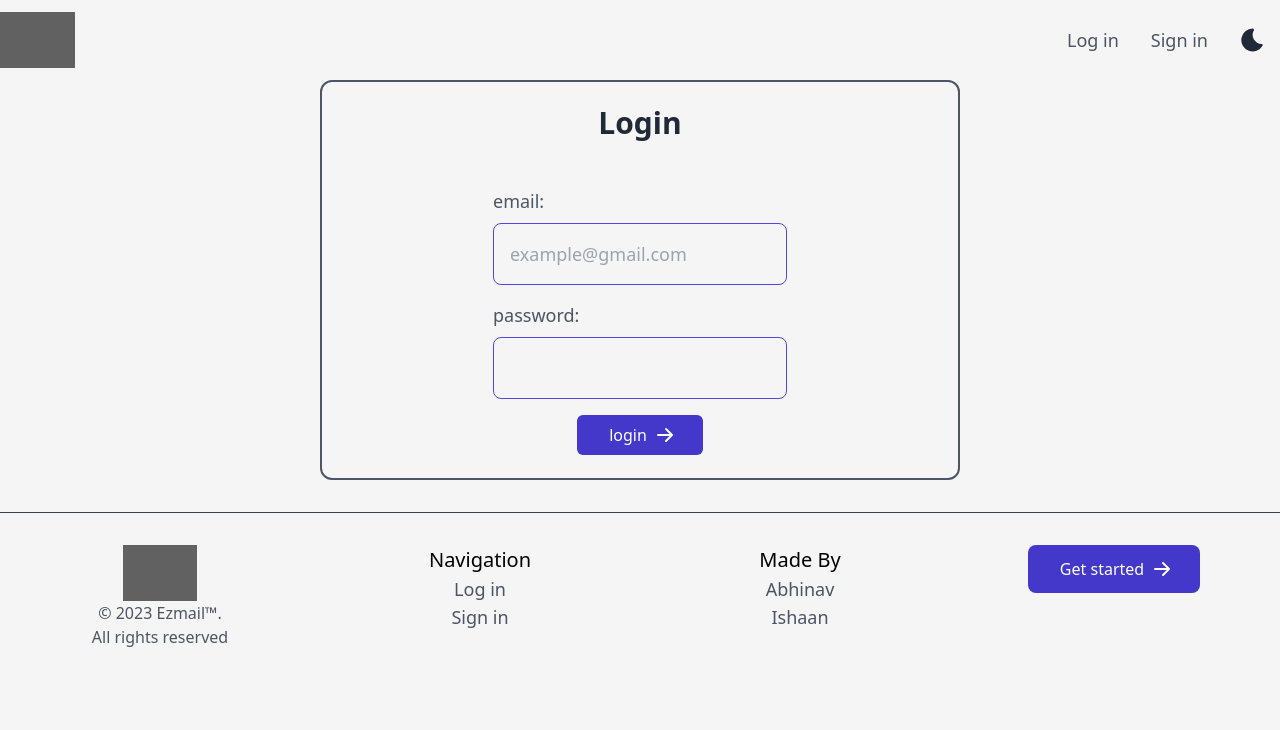
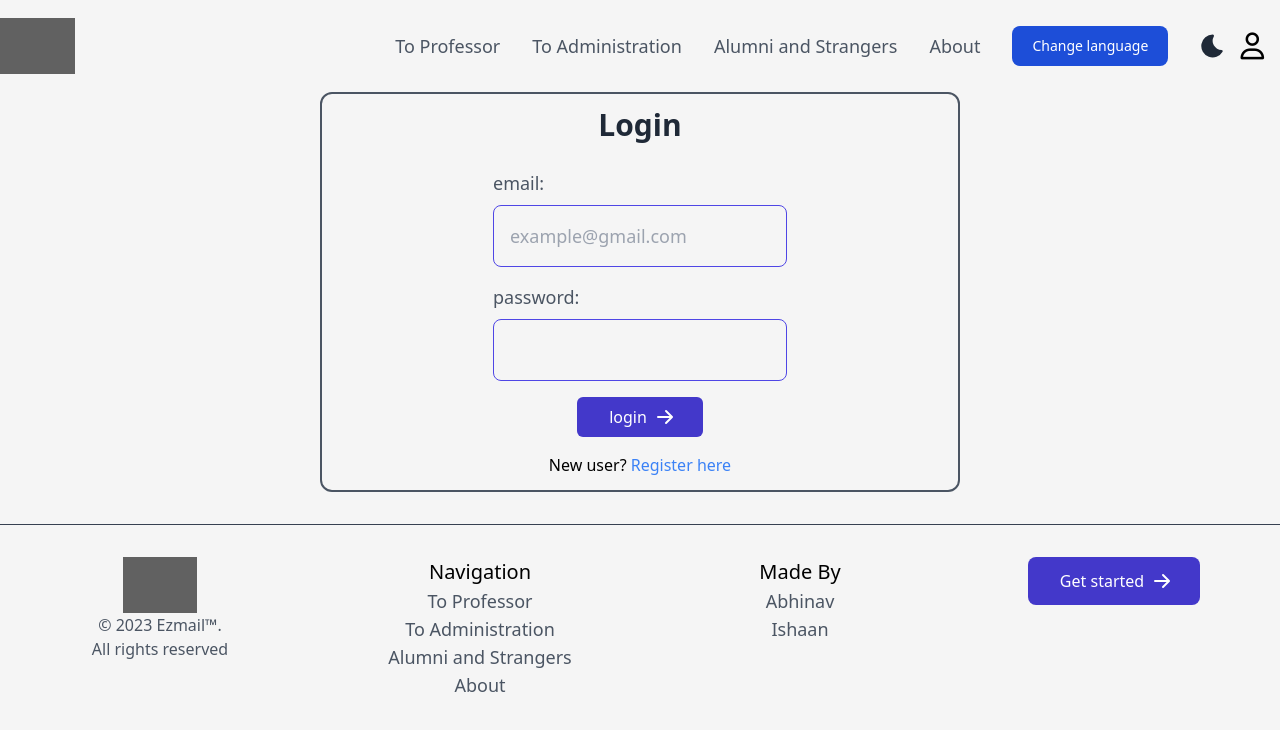
Before and after one commit to IshaanAdarsh/ezmail, a SvelteKit app: page /login in a window 1280 px wide. Shown: the top 730 px of the page. Built offline with nearby package versions, Linux system fonts and the light colour scheme; grey boxes are pictures that could not be loaded.

Commit message:
fixed navbar changes

```diff
--- a/src/routes/+layout.svelte
+++ b/src/routes/+layout.svelte
@@ -100,10 +100,6 @@
       flag = false;
     }
   };
-  const handleRoute = () => {
-    if (flag) window.location.href = "/prof";
-    else window.location.href = "/login";
-  };
 
   import { clickOutside } from "../click_outside.js";
   import Trans from "../components/trans.svelte";
@@ -156,7 +152,7 @@
       <ul
         class="flex flex-col p-4 mt-4 border items-center rounded-lg md:flex-row md:space-x-8 md:mt-0 md:text-lg md:font-medium md:border-0 border-gray-700"
       >
-        {#if flag}
+        <!-- {#if flag} -->
         <li>
           <a
             href="/prof"
@@ -186,14 +182,6 @@
           >
         </li>
         <li>
-            <a
-              href="/"
-              class=" transition hover:text-primary-500 hover:scale-110 block py-2 pl-3 pr-4 rounded md:hover:bg-transparent md:border-0 md:p-0 text-gray-600 dark:text-gray-400 hover:bg-gray-700 md: hover:bg-transparent"
-            >
-              <button on:click={clearSession}> logout </button>
-            </a>
-          </li>
-          <li>
           <div id="google_translate_element" style="display:none;" />
           <button
             data-modal-target="language_modal"
@@ -212,9 +200,7 @@
           >
             <div class="relative w-full top-16 max-h-full">
               <!-- Modal content -->
-                <div
-                  class="relative bg-white rounded-lg shadow dark:bg-gray-700"
-                >
+              <div class="relative bg-white rounded-lg shadow dark:bg-gray-700">
                 <!-- Modal header -->
                 <div
                   class="flex items-start justify-between p-4 border-b rounded-t dark:border-gray-600"
@@ -254,7 +240,7 @@
             </div>
           </div>
         </li>
-        {:else}
+        <!-- {:else}
           <li>
             <a
               href="/login"
@@ -269,12 +255,13 @@
               >Sign in</a
             >
           </li>
-        {/if}
+        {/if} -->
         <li class="inline-flex">
-          <button on:click={toggleColorScheme}>
+          <button class="flex items-center justify-center gap-4">
             {#if colorScheme === "dark"}
               <svg
                 class="w-6 h-6 text-gray-800 dark:text-white"
+                on:click={toggleColorScheme}
                 aria-hidden="true"
                 xmlns="http://www.w3.org/2000/svg"
                 fill="currentColor"
@@ -284,9 +271,19 @@
                   d="M10 15a5 5 0 1 0 0-10 5 5 0 0 0 0 10Zm0-11a1 1 0 0 0 1-1V1a1 1 0 0 0-2 0v2a1 1 0 0 0 1 1Zm0 12a1 1 0 0 0-1 1v2a1 1 0 1 0 2 0v-2a1 1 0 0 0-1-1ZM4.343 5.757a1 1 0 0 0 1.414-1.414L4.343 2.929a1 1 0 0 0-1.414 1.414l1.414 1.414Zm11.314 8.486a1 1 0 0 0-1.414 1.414l1.414 1.414a1 1 0 0 0 1.414-1.414l-1.414-1.414ZM4 10a1 1 0 0 0-1-1H1a1 1 0 0 0 0 2h2a1 1 0 0 0 1-1Zm15-1h-2a1 1 0 1 0 0 2h2a1 1 0 0 0 0-2ZM4.343 14.243l-1.414 1.414a1 1 0 1 0 1.414 1.414l1.414-1.414a1 1 0 0 0-1.414-1.414ZM14.95 6.05a1 1 0 0 0 .707-.293l1.414-1.414a1 1 0 1 0-1.414-1.414l-1.414 1.414a1 1 0 0 0 .707 1.707Z"
                 />
               </svg>
+              {#if flag}
+                <a href="/login" on:click={clearSession} title="logout">
+                  <i class="fa-regular fa-user fa-xl" style="color: #ffffff;" />
+                </a>
+              {:else}
+                <a href="/login">
+                  <i class="fa-regular fa-user fa-xl" style="color: #ffffff;" />
+                </a>
+              {/if}
             {:else}
               <svg
                 class="w-6 h-6 text-gray-800 dark:text-white"
+                on:click={toggleColorScheme}
                 aria-hidden="true"
                 xmlns="http://www.w3.org/2000/svg"
                 fill="currentColor"
@@ -296,6 +293,15 @@
                   d="M17.8 13.75a1 1 0 0 0-.859-.5A7.488 7.488 0 0 1 10.52 2a1 1 0 0 0 0-.969A1.035 1.035 0 0 0 9.687.5h-.113a9.5 9.5 0 1 0 8.222 14.247 1 1 0 0 0 .004-.997Z"
                 />
               </svg>
+              {#if flag}
+                <a href="/login" on:click={clearSession} title="logout">
+                  <i class="fa-regular fa-user fa-xl" />
+                </a>
+              {:else}
+                <a href="/login">
+                  <i class="fa-regular fa-user fa-xl" />
+                </a>
+              {/if}
             {/if}
           </button>
         </li>
@@ -346,7 +352,7 @@
     </div>
 
     <!--  -->
-    {#if flag}
+    <!-- {#if flag} -->
     <div
       class="flex flex-col gap-10 justify-center text-2xl mt-24 w-full items-center"
     >
@@ -413,8 +419,49 @@
         }}
         class="mb-2 text-gray-500 dark:text-gray-300 hover:bg-primary-500 rounded-lg hover:text-white hover:shadow-lg hover:shadow-gray-500 px-4 py-2"
       >
-          <a href="/" on:click={clearSession}>logout</a>
+        <div class="flex items-center justify-center flex-col space-y-4">
+          {#if colorScheme === "dark"}
+            <button on:click={toggleColorScheme}>
+              <svg
+                class="w-6 h-6 text-gray-800 dark:text-white"
+                aria-hidden="true"
+                xmlns="http://www.w3.org/2000/svg"
+                fill="currentColor"
+                viewBox="0 0 20 20"
+              >
+                <path
+                  d="M10 15a5 5 0 1 0 0-10 5 5 0 0 0 0 10Zm0-11a1 1 0 0 0 1-1V1a1 1 0 0 0-2 0v2a1 1 0 0 0 1 1Zm0 12a1 1 0 0 0-1 1v2a1 1 0 1 0 2 0v-2a1 1 0 0 0-1-1ZM4.343 5.757a1 1 0 0 0 1.414-1.414L4.343 2.929a1 1 0 0 0-1.414 1.414l1.414 1.414Zm11.314 8.486a1 1 0 0 0-1.414 1.414l1.414 1.414a1 1 0 0 0 1.414-1.414l-1.414-1.414ZM4 10a1 1 0 0 0-1-1H1a1 1 0 0 0 0 2h2a1 1 0 0 0 1-1Zm15-1h-2a1 1 0 1 0 0 2h2a1 1 0 0 0 0-2ZM4.343 14.243l-1.414 1.414a1 1 0 1 0 1.414 1.414l1.414-1.414a1 1 0 0 0-1.414-1.414ZM14.95 6.05a1 1 0 0 0 .707-.293l1.414-1.414a1 1 0 1 0-1.414-1.414l-1.414 1.414a1 1 0 0 0 .707 1.707Z"
+                />
+                Light
+              </svg>
+            </button>
+            <a href="/login">
+              <i class="fa-regular fa-user fa-xl" style="color: #ffffff;" />
+            </a>
+          {:else}
+            <button on:click={toggleColorScheme}>
+              <svg
+                class="w-6 h-6 text-gray-800 dark:text-white"
+                aria-hidden="true"
+                xmlns="http://www.w3.org/2000/svg"
+                fill="currentColor"
+                viewBox="0 0 18 20"
+              >
+                <path
+                  d="M17.8 13.75a1 1 0 0 0-.859-.5A7.488 7.488 0 0 1 10.52 2a1 1 0 0 0 0-.969A1.035 1.035 0 0 0 9.687.5h-.113a9.5 9.5 0 1 0 8.222 14.247 1 1 0 0 0 .004-.997Z"
+                />
+                Dark
+              </svg>
+            </button>
+            <a href="/login">
+              <i class="fa-regular fa-user fa-xl" />
+            </a>
+          {/if}
         </div>
+      </div>
+    </div>
+    <!--  -->
+    <!-- {#if colorScheme === "dark"}
       <div
         transition:fly={{
           delay: 100,
@@ -456,35 +503,7 @@
           {/if}
         </button>
       </div>
-      </div>
-      <!--  -->
-    {:else if colorScheme === "dark"}
-      <div
-        transition:fly={{
-          delay: 100,
-          duration: 1200,
-          x: 900,
-          y: 0,
-          opacity: 0.3,
-          easing: quintOut,
-        }}
-        class="mb-2 text-gray-500 dark:text-gray-300 hover:bg-primary-500 rounded-lg hover:text-white hover:shadow-lg hover:shadow-gray-500 px-4 py-2 text-xl"
-      >
-        <a href="/login">Log in</a>
-      </div>
-      <div
-        transition:fly={{
-          delay: 100,
-          duration: 1200,
-          x: 900,
-          y: 0,
-          opacity: 0.3,
-          easing: quintOut,
-        }}
-        class="mb-2 text-gray-500 dark:text-gray-300 hover:bg-primary-500 rounded-lg hover:text-white hover:shadow-lg hover:shadow-gray-500 px-4 py-2 text-xl"
-      >
-        <a href="/signin">Sign in</a>
-      </div>
+    {:else}
       <div
         transition:fly={{
           delay: 100,
@@ -526,82 +545,7 @@
           {/if}
         </button>
       </div>
-
-      <!-- <li class="text-white border-2 border-black">
-        <a href="/login">Log in</a>
-      </li>
-      <li class="text-white"><a href="/signin">Sign in</a></li> -->
-    {:else}
-      <!-- <li><a href="/login">Log in</a></li>
-      <li><a href="/signin">Sign in</a></li> -->
-      <div
-        transition:fly={{
-          delay: 100,
-          duration: 1200,
-          x: 900,
-          y: 0,
-          opacity: 0.3,
-          easing: quintOut,
-        }}
-        class="mb-2 text-gray-500 dark:text-gray-300 hover:bg-primary-500 rounded-lg hover:text-white hover:shadow-lg hover:shadow-gray-500 px-4 py-2 text-xl"
-      >
-        <a href="/login">Log in</a>
-      </div>
-      <div
-        transition:fly={{
-          delay: 100,
-          duration: 1200,
-          x: 900,
-          y: 0,
-          opacity: 0.3,
-          easing: quintOut,
-        }}
-        class="mb-2 text-gray-500 dark:text-gray-300 hover:bg-primary-500 rounded-lg hover:text-white hover:shadow-lg hover:shadow-gray-500 px-4 py-2 text-xl"
-      >
-        <a href="/signin">Sign in</a>
-      </div>
-      <div
-        transition:fly={{
-          delay: 100,
-          duration: 1200,
-          x: 900,
-          y: 0,
-          opacity: 0.3,
-          easing: quintOut,
-        }}
-        class="mb-2 text-gray-500 dark:text-gray-300 hover:bg-primary-500 rounded-lg hover:text-white hover:shadow-lg hover:shadow-gray-500 px-4 py-2"
-      >
-        <button on:click={toggleColorScheme} class="inline-flex items-center">
-          {#if colorScheme === "dark"}
-            <svg
-              class="w-6 h-6 text-gray-800 dark:text-white mr-4"
-              aria-hidden="true"
-              xmlns="http://www.w3.org/2000/svg"
-              fill="currentColor"
-              viewBox="0 0 20 20"
-            >
-              <path
-                d="M10 15a5 5 0 1 0 0-10 5 5 0 0 0 0 10Zm0-11a1 1 0 0 0 1-1V1a1 1 0 0 0-2 0v2a1 1 0 0 0 1 1Zm0 12a1 1 0 0 0-1 1v2a1 1 0 1 0 2 0v-2a1 1 0 0 0-1-1ZM4.343 5.757a1 1 0 0 0 1.414-1.414L4.343 2.929a1 1 0 0 0-1.414 1.414l1.414 1.414Zm11.314 8.486a1 1 0 0 0-1.414 1.414l1.414 1.414a1 1 0 0 0 1.414-1.414l-1.414-1.414ZM4 10a1 1 0 0 0-1-1H1a1 1 0 0 0 0 2h2a1 1 0 0 0 1-1Zm15-1h-2a1 1 0 1 0 0 2h2a1 1 0 0 0 0-2ZM4.343 14.243l-1.414 1.414a1 1 0 1 0 1.414 1.414l1.414-1.414a1 1 0 0 0-1.414-1.414ZM14.95 6.05a1 1 0 0 0 .707-.293l1.414-1.414a1 1 0 1 0-1.414-1.414l-1.414 1.414a1 1 0 0 0 .707 1.707Z"
-              />
-            </svg>
-            Light
-          {:else}
-            <svg
-              class="w-6 h-6 text-gray-800 dark:text-white mr-4"
-              aria-hidden="true"
-              xmlns="http://www.w3.org/2000/svg"
-              fill="currentColor"
-              viewBox="0 0 18 20"
-            >
-              <path
-                d="M17.8 13.75a1 1 0 0 0-.859-.5A7.488 7.488 0 0 1 10.52 2a1 1 0 0 0 0-.969A1.035 1.035 0 0 0 9.687.5h-.113a9.5 9.5 0 1 0 8.222 14.247 1 1 0 0 0 .004-.997Z"
-              />
-            </svg>
-            Dark
-          {/if}
-        </button>
-      </div>
-    {/if}
+    {/if} -->
   </div>
 {/if}
 
@@ -665,7 +609,6 @@
     </p>
     <p>All rights reserved</p>
   </div>
-  {#if flag}
   <div class="md:w-[25vw] h-[25vh] text-center">
     <h3 class="text-[20px] dark:text-white">Navigation</h3>
     <p>
@@ -697,23 +640,6 @@
       >
     </p>
   </div>
-  {:else}<div class="md:w-[25vw] h-[25vh] text-center">
-      <h3 class="text-[20px] dark:text-white">Navigation</h3>
-      <p>
-        <a
-          href="prof"
-          class="hover:underline text-gray-600 text-lg dark:text-gray-400"
-          >Log in</a
-        >
-      </p>
-      <p>
-        <a
-          href="admin"
-          class="hover:underline text-gray-600 text-lg dark:text-gray-400"
-          >Sign in</a
-        >
-      </p>
-    </div>{/if}
   <div class="md:w-[25vw] h-[25vh] text-center">
     <h3 class="text-[20px] dark:text-white">Made By</h3>
     <p>
@@ -733,8 +659,8 @@
   </div>
   <div class="md:w-[25vw] md:h-[25vh] h-[10vh] text-center">
     <p>
-      <button
-        on:click={handleRoute}
+      <a
+        href="/prof"
         class="inline-flex items-center justify-center px-8 py-3 mr-3 text-base font-medium text-center text-white rounded-lg bg-primary-700 hover:bg-primary-800 focus:ring-4 focus:ring-primary-900"
       >
         Get started
@@ -749,7 +675,7 @@
             clip-rule="evenodd"
           /></svg
         >
-      </button>
+      </a>
     </p>
   </div>
 </div>
--- a/src/routes/+page.svelte
+++ b/src/routes/+page.svelte
@@ -1,10 +1,5 @@
 <script>
   import Saos from "saos";
-
-  const handleRoute = () => {
-    if (localStorage.getItem("token")) window.location.href = "/prof";
-    else window.location.href = "/login";
-  };
 </script>
 
 <Saos
@@ -31,8 +26,8 @@
           that's why we've created a platform that makes it easy create, edit
           and send professional emails.
         </p>
-        <button
-          on:click={handleRoute}
+        <a
+          href="/prof"
           class="inline-flex items-center justify-center px-8 py-3 mr-3 text-base font-medium text-center text-white rounded-lg bg-primary-700 hover:bg-primary-800 focus:ring-4 focus:ring-primary-900"
         >
           Get started
@@ -47,7 +42,7 @@
               clip-rule="evenodd"
             /></svg
           >
-        </button>
+        </a>
       </div>
       <div class="hidden lg:mt-0 lg:col-span-5 lg:flex">
         <img
--- a/src/routes/login/+page.svelte
+++ b/src/routes/login/+page.svelte
@@ -89,5 +89,10 @@
         /></svg
       >
     </button>
+    <p>
+      New user? <a href="/signin">
+        <span class="text-blue-500">Register here</span></a
+      >
+    </p>
   </form>
 </body>
```
Lines whose indentation alone changed are shown as unchanged.
